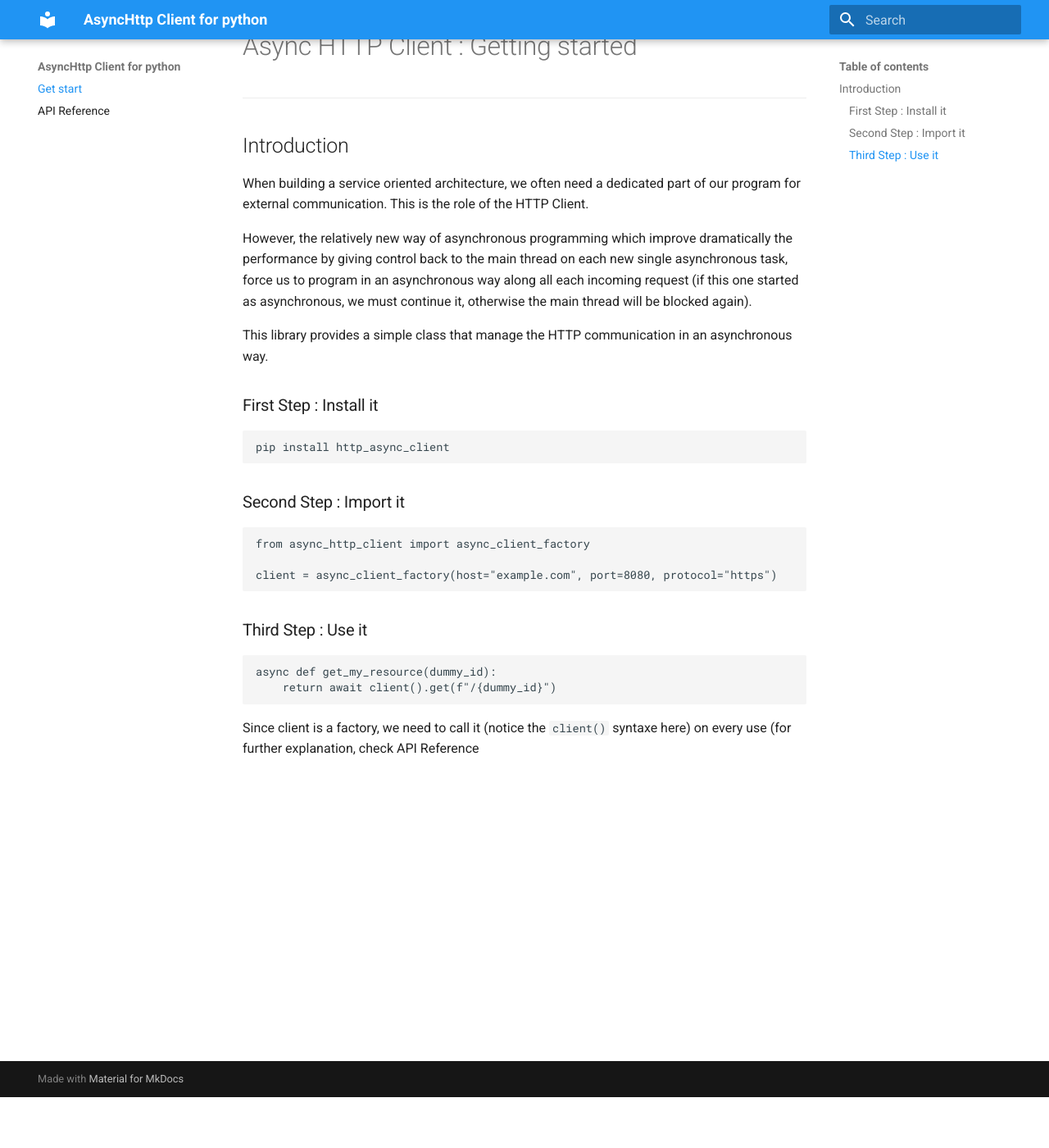
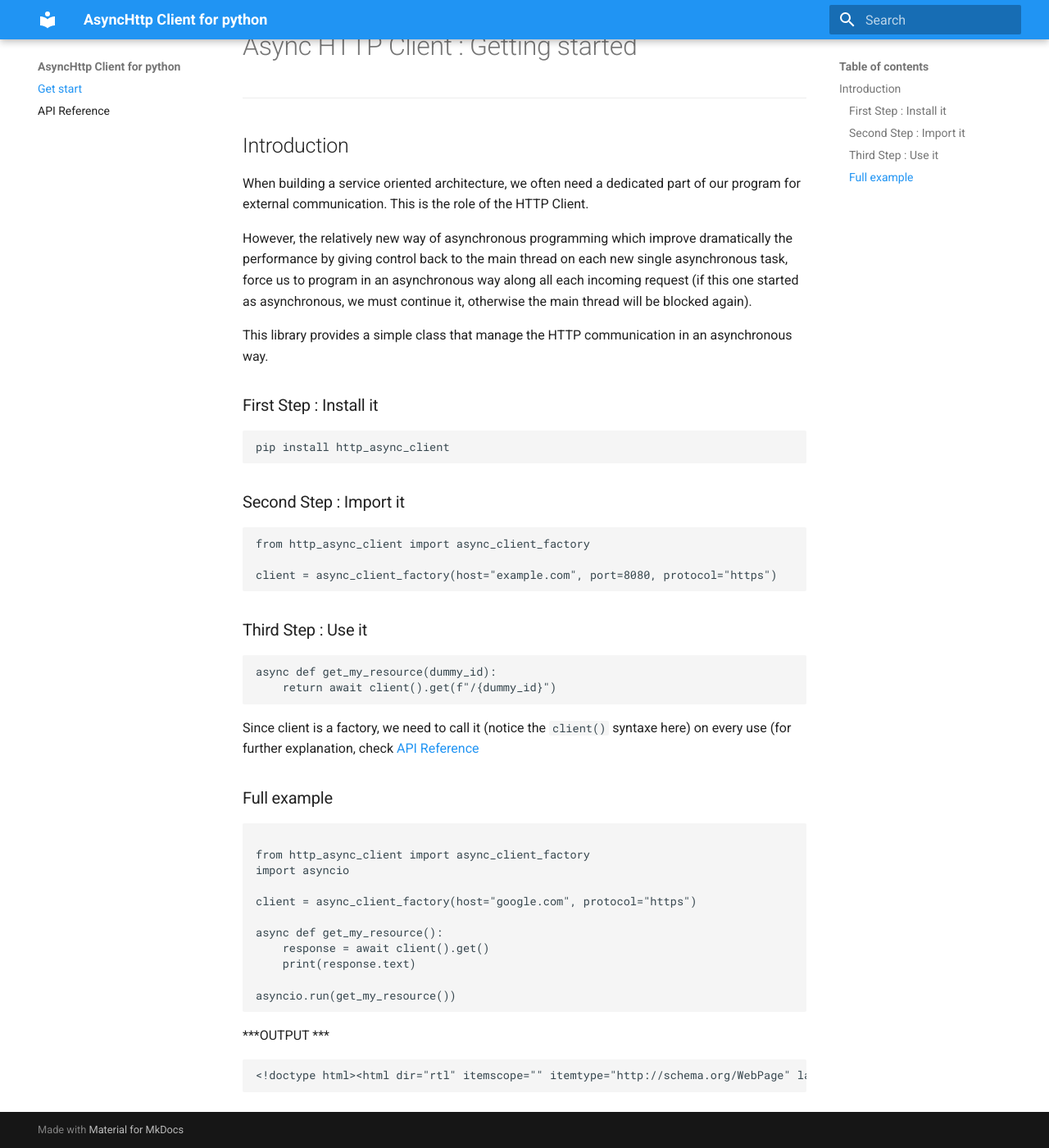
Before and after one commit to jossefaz/http-async-client, an MkDocs documentation site: the page built from docs/index.md, in a window 1280 px wide and 1400 px high, scrolled down 62 px. Shown: the whole window at 82% size. Built offline with MkDocs 1.6.1 and Material for MkDocs 9.7.7, drawn with Linux system fonts in a browser that asks for light colours.

Commit message:
add deps + full example

````diff
--- a/docs/index.md
+++ b/docs/index.md
@@ -21,7 +21,7 @@ pip install http_async_client
 ### Second Step : Import it
 
 ```python
-from async_http_client import async_client_factory
+from http_async_client import async_client_factory
 
 client = async_client_factory(host="example.com", port=8080, protocol="https")
 ```
@@ -33,4 +33,26 @@ async def get_my_resource(dummy_id):
     return await client().get(f"/{dummy_id}")
 ```
 
-Since client is a factory, we need to call it (notice the `client()` syntaxe here) on every use (for further explanation, check API Reference
+Since client is a factory, we need to call it (notice the `client()` syntaxe here) on every use (for further explanation, check [API Reference](https://jossefaz.github.io/http-async-client/api.html)
+
+### Full example
+
+```python
+
+from http_async_client import async_client_factory
+import asyncio
+
+client = async_client_factory(host="google.com", protocol="https")
+
+async def get_my_resource():
+    response = await client().get()
+    print(response.text)
+
+asyncio.run(get_my_resource())
+```
+
+***OUTPUT ***
+
+```shell
+<!doctype html><html dir="rtl" itemscope="" itemtype="http://schema.org/WebPage" lang="iw"><head><meta content="text/html; charset=UTF-8" http-equiv="Content-Type"><meta c.....
+```
--- a/setup.py
+++ b/setup.py
@@ -2,7 +2,7 @@ from distutils.core import setup
 setup(
   name = 'http_async_client',
   packages = ['http_async_client'],
-  version = '0.0.1',
+  version = '0.0.2',
   license='MIT',
   description = 'A simple http client for managing asynchronous requests',
   author = 'JossefAz',
@@ -14,6 +14,7 @@ setup(
       'pytest',
       'pytest-asyncio',
       'pytest-httpx',
+      'asyncio'
       'httpx',
       'nanoid'
       ],
````
Also changed, not shown: README.md (+22 -0 lines), docs/api.md (+2 -2 lines).
